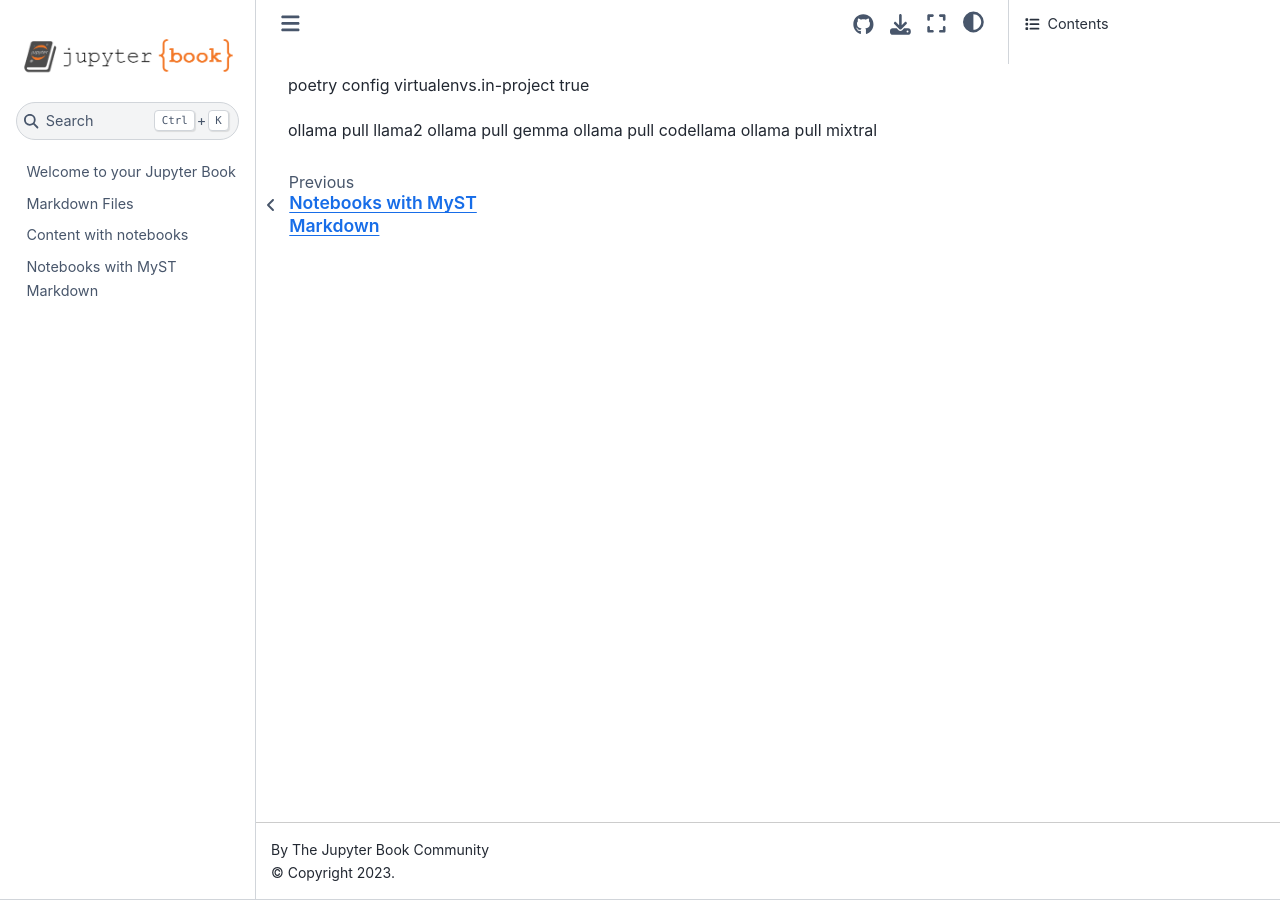
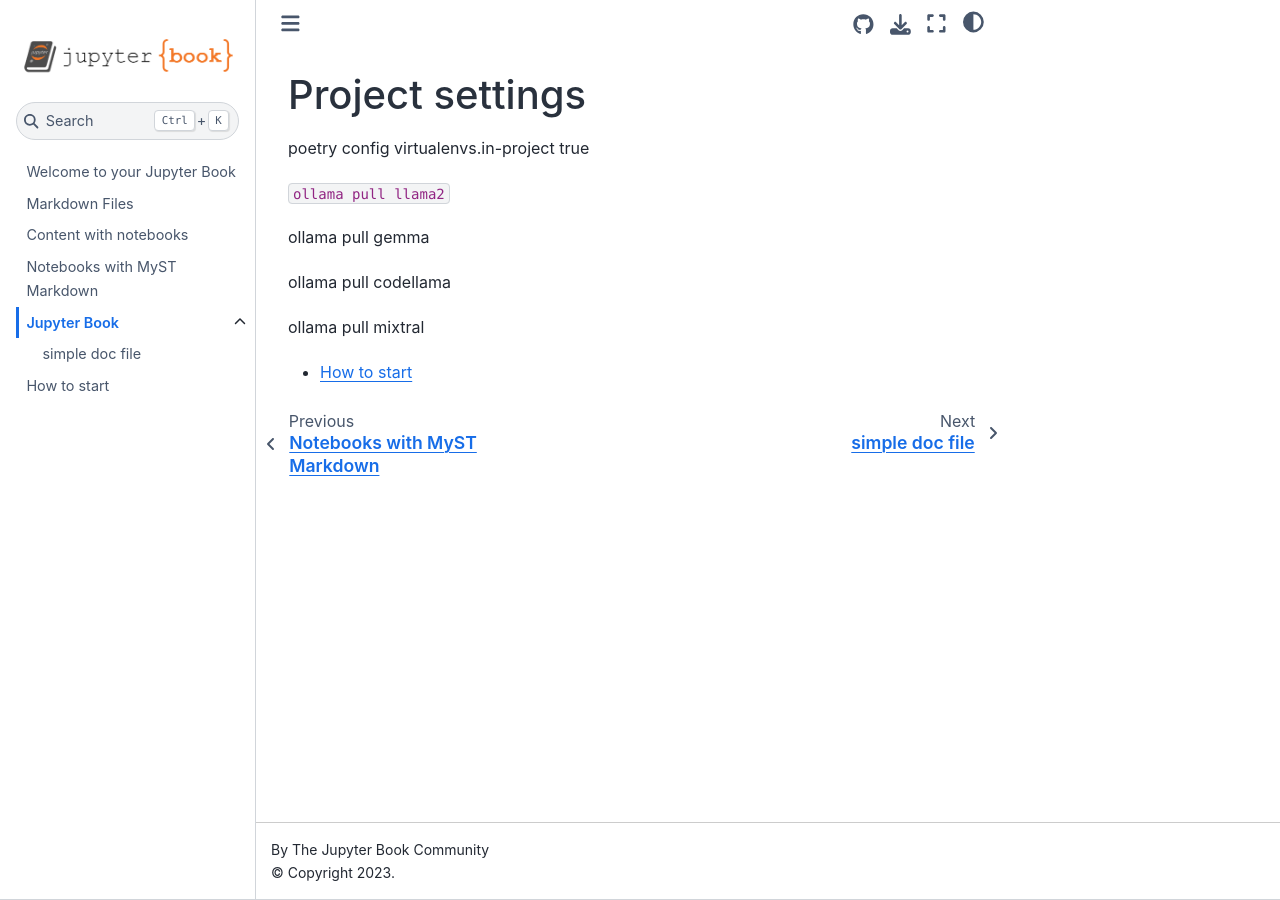
Before and after one commit to ViachaslauKazakou/voice-recognition, a Jupyter Book: the page built from docs/setup.md, in a window 1280 px wide. Built offline with Jupyter Book 1.0.4 settings and Sphinx 7.4.7 and the Sphinx Book theme 1.1.4, drawn with Linux system fonts in a browser that asks for light colours.

Commit message:
add docs

````diff
--- a/docs/_toc.yml
+++ b/docs/_toc.yml
@@ -7,4 +7,8 @@
 - file: markdown
 - file: notebooks
 - file: markdown-notebooks
-- file: setup
+- file: setup.md
+  title: "Jupyter Book"
+  sections:
+    - file: test.md
+- file: how_to_start.md
--- a/docs/setup.md
+++ b/docs/setup.md
@@ -1,6 +1,13 @@
+## Project settings
+
 poetry config virtualenvs.in-project true
 
-ollama pull llama2
+```ollama pull llama2```
+
 ollama pull gemma
+
 ollama pull codellama
+
 ollama pull mixtral
+
+- [How to start](how_to_start.md)
--- /dev/null
+++ b/docs/test.md
@@ -0,0 +1 @@
+## simple doc file
````
Also changed, not shown: docs/how_to_start.md (added, +1 -0 lines), 12 other files.
